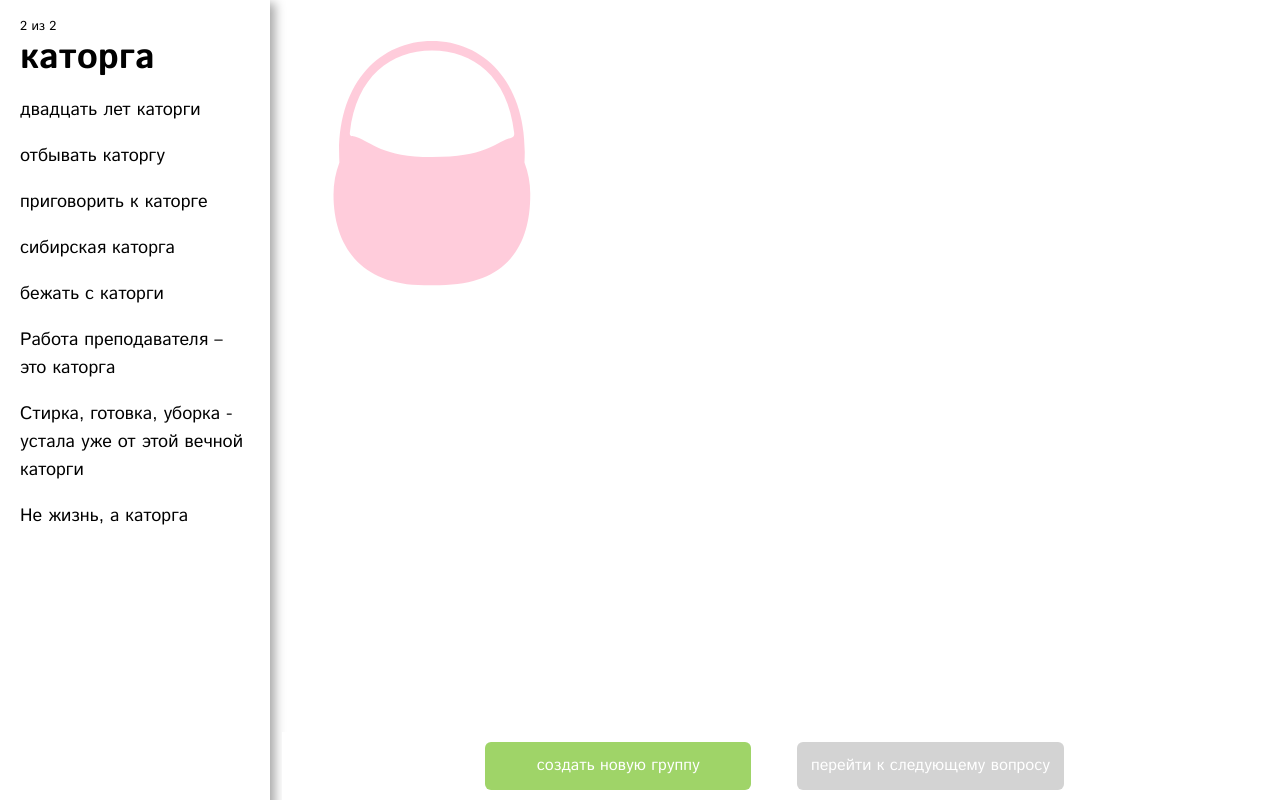
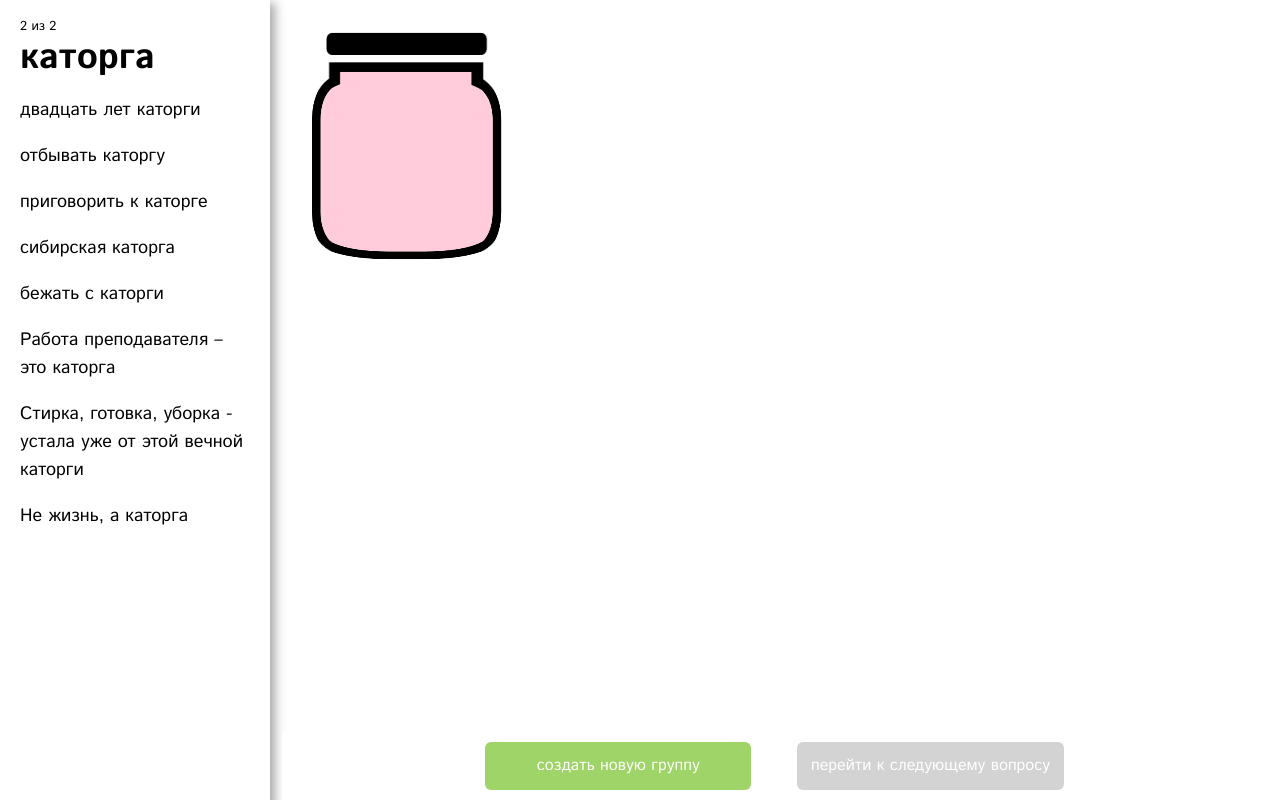
Before and after one commit to lopuhin/sense-grouping-survey, a Django app: page /group/00000000-0000-0000-0000-000000000001/ in a window 1280 px wide. Run offline with Django 3.2, Linux system fonts and the light colour scheme; data comes from the database, SQL or seed files in the repository; tables that the repository leaves empty hold one stand-in row (values such as "Sample post"); some libraries are stand-ins or nearby versions.

Commit message:
Draw a jar with border-image

```diff
--- a/survey/static/survey/css/group.css
+++ b/survey/static/survey/css/group.css
@@ -17,25 +17,27 @@ span {
 
 }
 .groups{
-  padding: 10px;
+  margin: 20px;
   min-width: 150px;
   min-height: 150px;
-  background-image: url("/static/survey/img/iconbasket.svg");
-  background-position: center;
-  background-size: contain;
   display: inline-block;
-  border-radius: 50%;
-
+  border-style: solid;
+  border-width: 60px 20px 22px 20px;
+  border-image: url(/static/survey/img/jar.png) 240 90 110 90 stretch;
+  /* if border-image does not work, this will show: */
+  border-color: rgba(0, 0, 0, 0.1);
+  border-radius: 30px;
 }
 .user_group{
-  padding: 110px 50px 15px;
-  min-width: 100px;
-  min-height: 100px;
-  margin: 30px;
+  min-width: 150px;
+  min-height: 150px;
+  max-width: 200px;
+  text-align: center;
 }
 .user_group .drag{
-  margin: 0 auto;
+  margin: 15px auto;
   font-size: 15px;
+  line-height: 15px;
 }
 .inline, #section, #groups, .user_group{
   display: inline-block;
--- a/survey/static/survey/js/group.js
+++ b/survey/static/survey/js/group.js
@@ -112,19 +112,9 @@ function ctxDragDrop(ev) {
     } else if ($target.hasClass('drag')) {
         $target.parent()[0].appendChild(document.getElementById(dragged_id));
     }
-    set_circle_size(dragged_id);
     set_next_button_state();
     ev.stopPropagation();
     return false;
-}
-
-function set_circle_size(id) {
-    var group = $('#' + id).parent();
-    var width = group.width();
-    var height = group.height();
-    if (width < height && group.hasClass('user_group')) {
-        group.css('width',height)
-    }
 }
 
 function set_next_button_state() {
```
Also changed, not shown: survey/static/survey/img/iconbasket.svg (deleted), survey/static/survey/img/jar.png (added).
